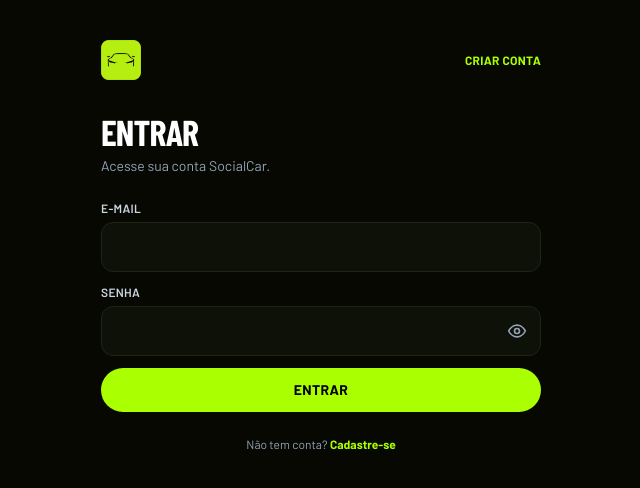
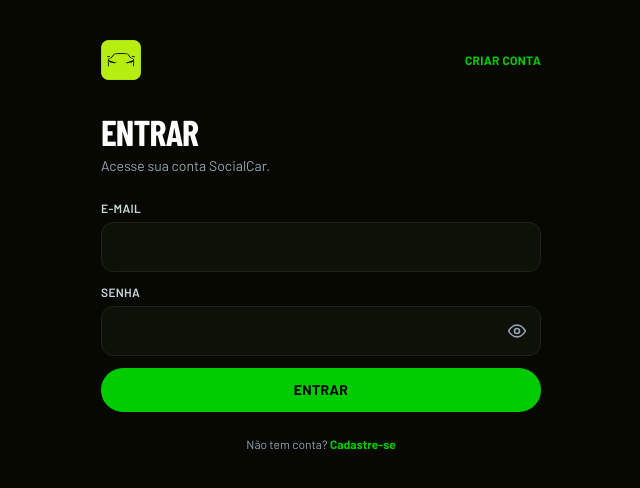
Before and after one commit to marcellromann/socialcar, a Next.js app in the folder socialcar/: page /entrar in a window 1280 px wide. Shown: the top 488 px of the page, without its empty margins (319-959 px from the left). Built offline with nearby package versions, Linux system fonts and the light colour scheme; no server answers; a web font is replaced by a local one.

Commit message:
feat: troca cor de marca para Python Green #00CC00

```diff
--- a/socialcar/app/globals.css
+++ b/socialcar/app/globals.css
@@ -4,7 +4,7 @@
 
 :root {
   color-scheme: dark;
-  --color-brand: #AAFF00;
+  --color-brand: #00CC00;
   --color-page: #060801;
   --bottom-nav-h: 72px;
 }
--- a/socialcar/components/ListingForm.js
+++ b/socialcar/components/ListingForm.js
@@ -1065,7 +1065,7 @@ function Step4Review({
         )}
       </section>
 
-      <section className="card relative space-y-3 p-4" style={{ border: '1px solid #AAFF00' }}>
+      <section className="card relative space-y-3 p-4" style={{ border: '1px solid #00CC00' }}>
         <span className="absolute -top-2 left-4 inline-flex items-center gap-1 rounded-full bg-brand-500 px-2 py-0.5 text-[10px] font-bold uppercase tracking-wide text-black">
           ⭐ Recomendado
         </span>
--- a/socialcar/tailwind.config.js
+++ b/socialcar/tailwind.config.js
@@ -11,7 +11,7 @@ module.exports = {
           50: '#F4FFD6',
           100: '#E8FFB3',
           400: '#C2FF4D',
-          500: '#AAFF00',
+          500: '#00CC00',
           600: '#88CC00',
           700: '#669900',
           900: '#335500',
```
Also changed, not shown: 1 other file (tests, documents, lock files or other folders).
